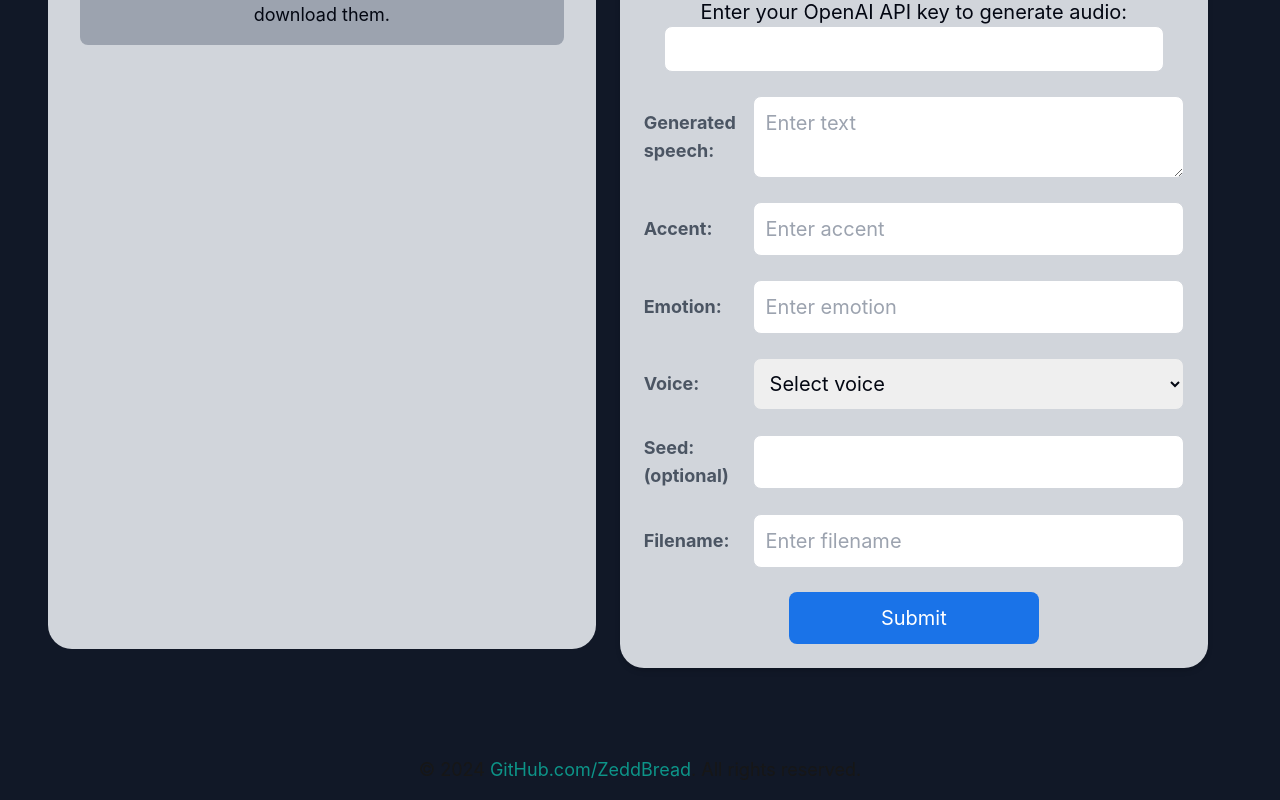
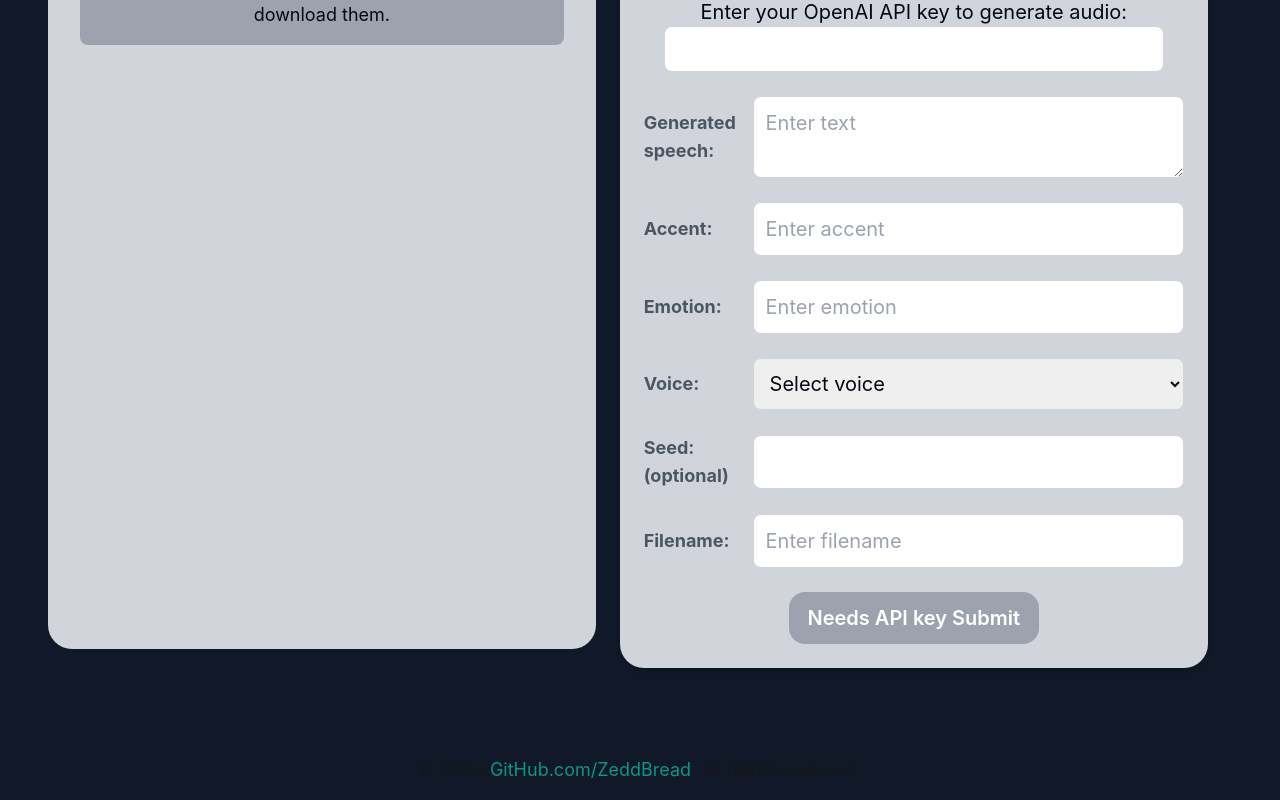
Before and after one commit to ZeddBread/GPT4o-Voice-Generator, a Next.js app: page / in a window 1280 px wide. Shown: the part 418-1218 px from the top of the page. Built offline with nearby package versions, Linux system fonts and the light colour scheme.

Commit message:
Fixed multiple request handling from user clicking submit more than once.

```diff
--- a/app/page.tsx
+++ b/app/page.tsx
@@ -19,6 +19,8 @@ export default function Home() {
   const [audioFile, setAudioFile] = useState("");
   const [openaiApiKey, setOpenaiApiKey] = useState("");
   const [seed, setSeed] = useState<number | undefined>(undefined);
+  const [submitDisabled, setSubmitDisabled] = useState(false);
+
   const handleSubmit = async (e: React.FormEvent<HTMLFormElement>) => {
     e.preventDefault();
     setError(false);
@@ -27,6 +29,7 @@ export default function Home() {
     setAudioTranscript("");
     setAudioReady(false);
     setAudioGenerated(false);
+    setSubmitDisabled(true);
 
     const timestamp = new Date().toISOString().replace(/[-T:.Z]/g, '').slice(0, 14);
     const filename = `${fileOutput}_${timestamp}`;
@@ -48,6 +51,7 @@ export default function Home() {
           setAudioFile(audioFileUrl);
           setAudioReady(true);
           setAudioGenerated(true);
+          setSubmitDisabled(false);
         }
       }
     } catch (error) {
@@ -125,6 +129,7 @@ export default function Home() {
           <div id="OpenAI API Key" className="w-full flex flex-col items-center">
             <p className="text-base sm:text-lg md:text-xl text-center">Enter your OpenAI API key to generate audio:</p>
             <input
+              id="openaiApiKey"
               type="password"
               value={openaiApiKey}
               onChange={(e) => setOpenaiApiKey(e.target.value)}
@@ -215,9 +220,11 @@ export default function Home() {
 
           <button
             type="submit"
-            className="w-full py-2 sm:py-3 bg-primary-color text-white rounded-lg hover:bg-primary-color-dark transition-colors text-base sm:text-lg md:text-xl"
+            className={`w-full py-2 sm:py-3 text-white font-semibold rounded-2xl transition-colors text-base sm:text-lg md:text-xl ${openaiApiKey ? 'bg-cyan-600 hover:bg-teal-600' : 'bg-gray-400 cursor-not-allowed'} ${submitDisabled ? 'cursor-not-allowed' : ''}`}
+            disabled={!openaiApiKey || submitDisabled}
+            title={!openaiApiKey ? "Needs API key!" : ""}
           >
-            Submit
+            {`${!openaiApiKey ? 'Needs API key' : '' } ${submitDisabled ? 'Wait...' : 'Submit'}`}
           </button>
 
           {error && (
```
Also changed, not shown: middleware.ts (deleted, +0 -11 lines), 1 other file (tests, documents, lock files or other folders).
